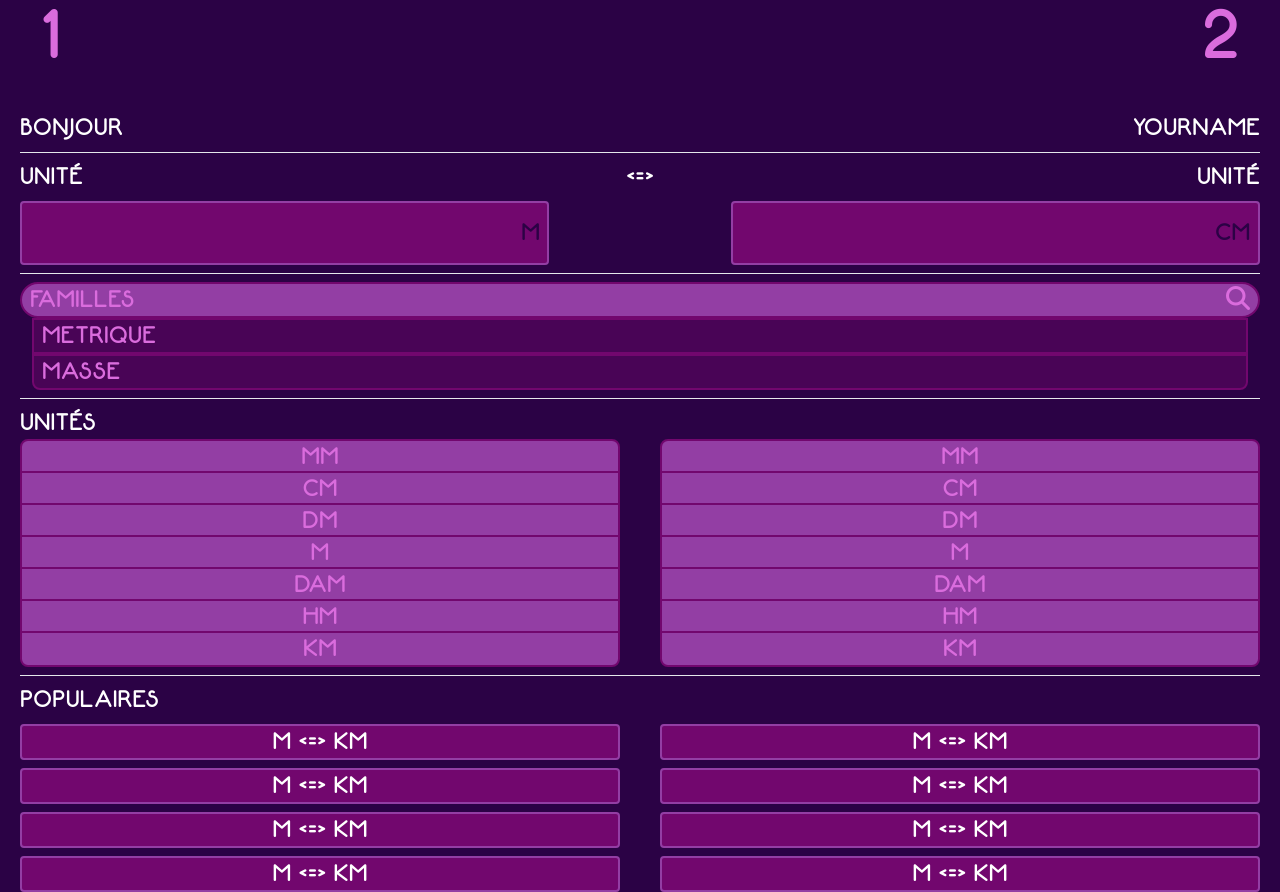
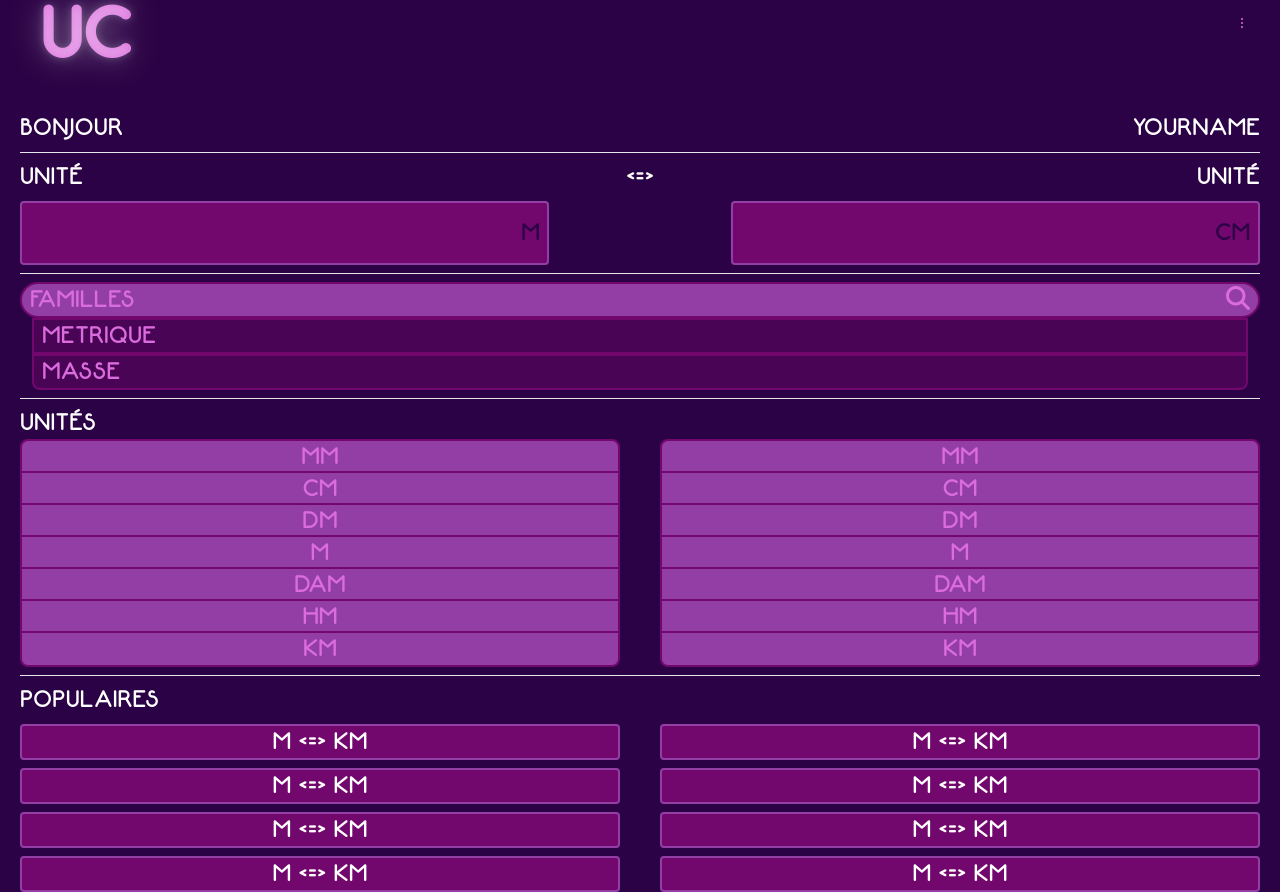
Before and after one commit to BPTdev/UnitConverter, a PHP site: page / in a window 1280 px wide. Run offline with PHP 8.4, Linux system fonts and the light colour scheme; some libraries are stand-ins or nearby versions.

Commit message:
Update index.php

```diff
--- a/public/index.php
+++ b/public/index.php
@@ -26,10 +26,20 @@ $purple5 = "#2b0245";
     <link href="/css/fonts.css" rel="stylesheet">
 </head>
 <body>
-<div class="text-7xl font-family flex-wrap">
+<div class="text-7xl font-family flex-wrap mb-100">
     <div class="flow-root title">
-        <p class="logo-purple float-left ml-10">1</p>
-        <p class="logo-purple float-right mr-10">2</p>
+        <p class="logo-purple font-bold float-left ml-10">
+            <span class="absolute left-0 ml-10 blur-lg text-white opacity-40">UC</span>
+            <span class="absolute left-0 ml-10 blur-sm text-white opacity-25">UC</span>
+            <span class="UC">UC</span>
+        </p>
+        <div class="logo-purple float-right mr-10 text-xl">
+            <a href="#">
+                <p class="absolute ">.</p>
+                <p class="absolute top-1">.</p>
+                <p class="absolute top-2">.</p>
+            </a>
+        </div>
     </div>
     <div class="flow-root name text-2xl mt-10">
         <div class="float-left text-white ml-5"><p>BONJOUR</p></div>
```
